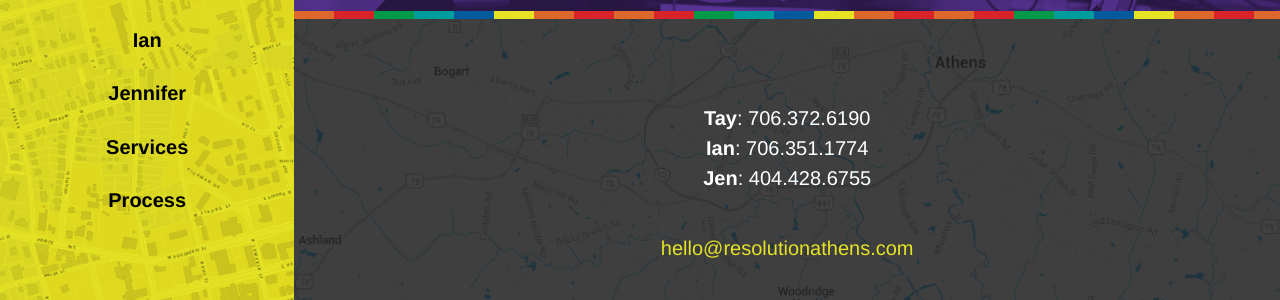
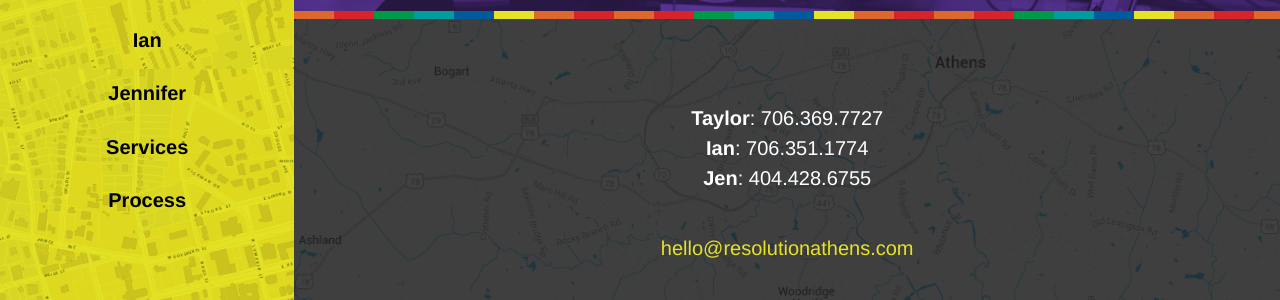
Before and after one commit to slip/Resolutionathens-Redesign, a Jekyll site: the page built from index.html, in a window 1280 px wide and 900 px high, scrolled down 2845 px. Shown: the part 446-746 px from the top of the window. Built offline with Jekyll 4.4.1, drawn with Linux system fonts in a browser that asks for light colours; nearby versions of some CDN libraries; some web fonts are replaced; Markdown is read by kramdown in place of the engine named in the settings.

Commit message:
updated contact info. closes #29

```diff
--- a/_includes/footer.html
+++ b/_includes/footer.html
@@ -1 +1 @@
-<section id="footer"><p class="home-text"><strong>Tay</strong>: 706.372.6190<br/><strong>Ian</strong>: 706.351.1774<br/><strong>Jen</strong>: 404.428.6755</p><p class="home-text"><a href="mailto:hello@resolutionathens.com">hello@resolutionathens.com</a></p><p class="home-text">4990 Barnett Shoals Road, Athens, GA 30605</p><p class="copyright">&copy; 2016 Resolution Digital Type and Image</p></section>
+<section id="footer"><p class="home-text"><strong>Taylor</strong>: 706.369.7727<br/><strong>Ian</strong>: 706.351.1774<br/><strong>Jen</strong>: 404.428.6755</p><p class="home-text"><a href="mailto:hello@resolutionathens.com">hello@resolutionathens.com</a></p><p class="home-text">4990 Barnett Shoals Road, Athens, GA 30605</p><p class="copyright">&copy; 2016 Resolution Digital Type and Image</p></section>
--- a/_jadefiles/footer.jade
+++ b/_jadefiles/footer.jade
@@ -1,5 +1,5 @@
 section#footer
-  p.home-text <strong>Tay</strong>: 706.372.6190<br/><strong>Ian</strong>: 706.351.1774<br/><strong>Jen</strong>: 404.428.6755
+  p.home-text <strong>Taylor</strong>: 706.369.7727<br/><strong>Ian</strong>: 706.351.1774<br/><strong>Jen</strong>: 404.428.6755
   p.home-text #[a(href="mailto:hello@resolutionathens.com") hello@resolutionathens.com]
   p.home-text 4990 Barnett Shoals Road, Athens, GA 30605
   p.copyright &copy; 2016 Resolution Digital Type and Image
```
